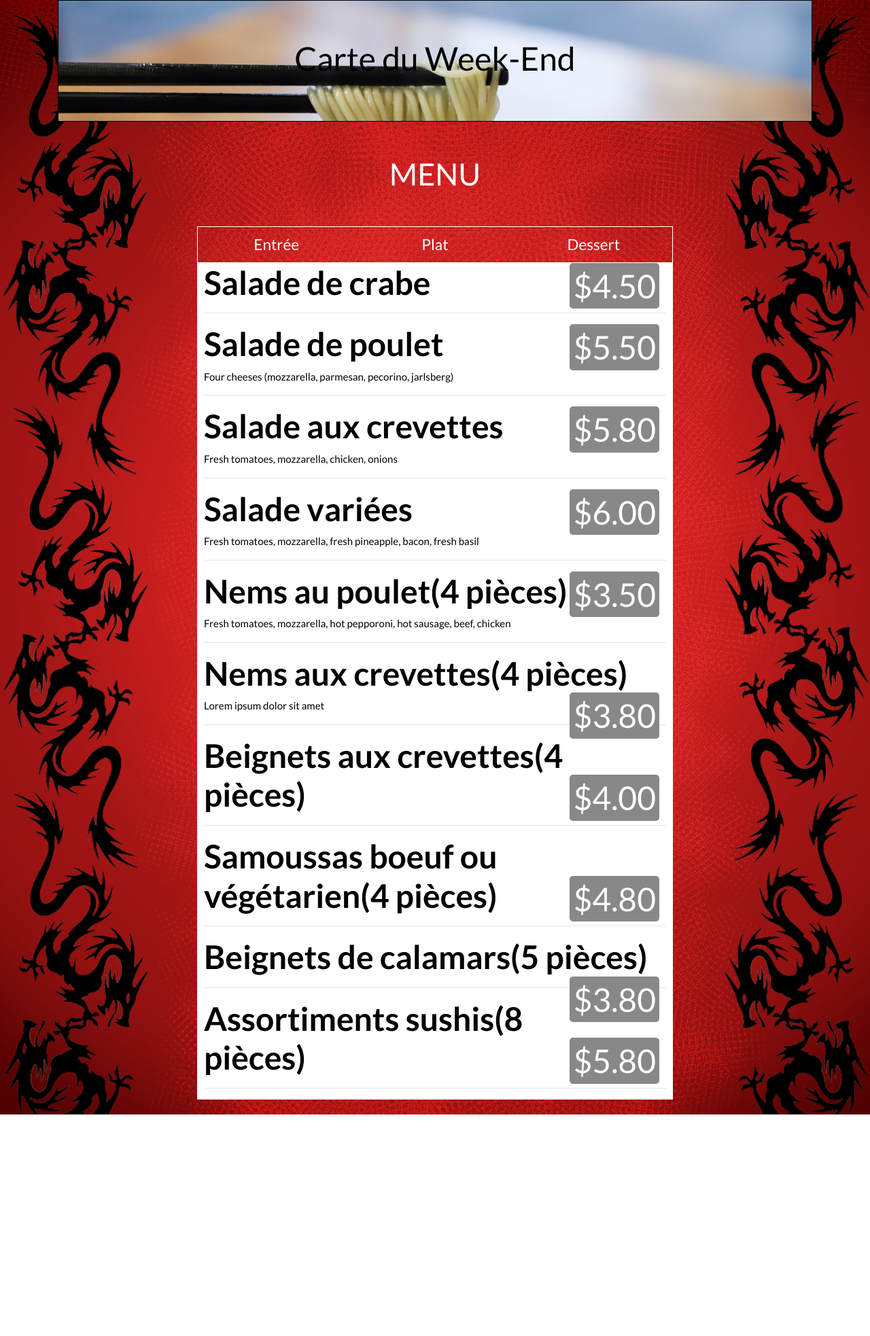
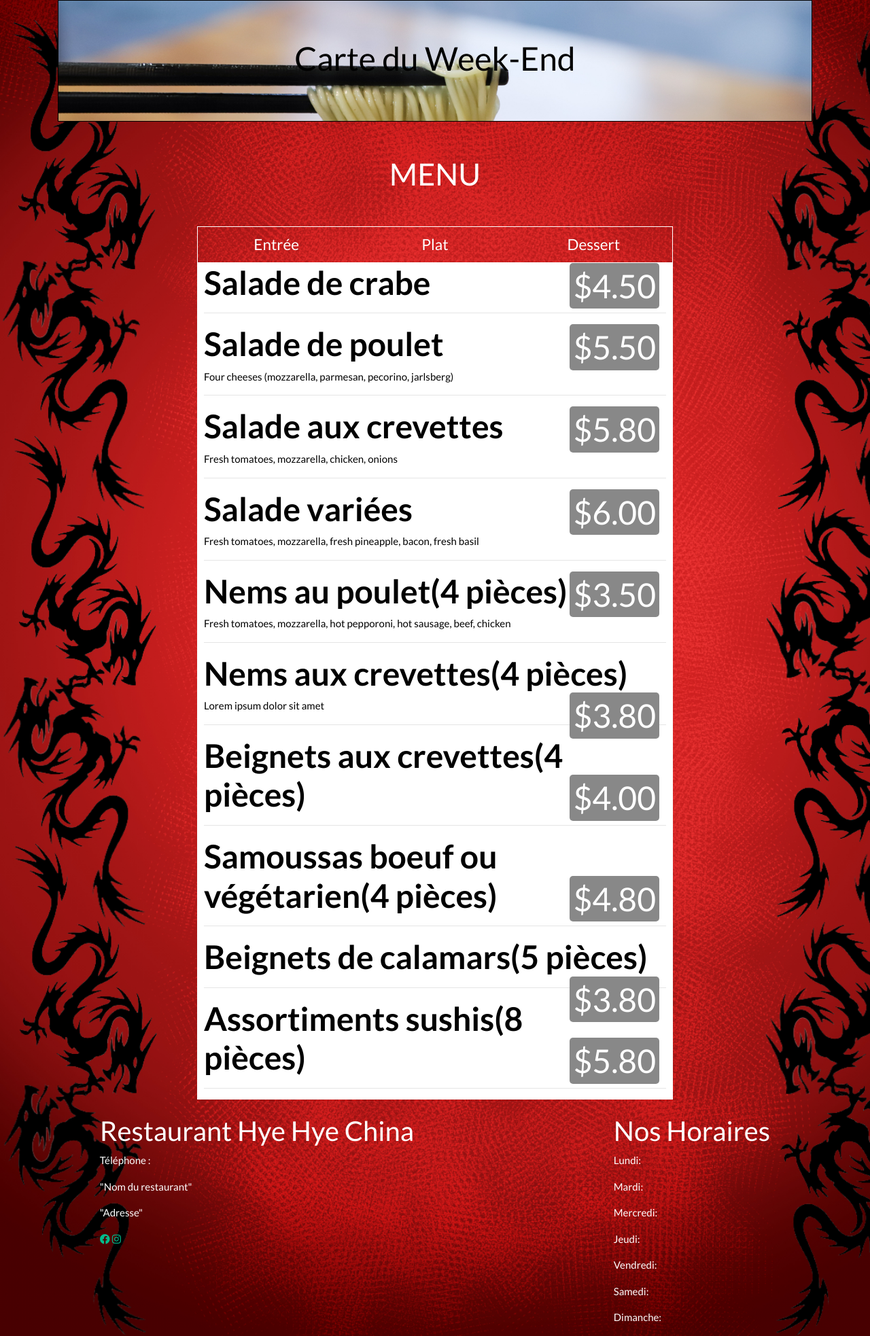
Before and after one commit to Fenibax/Hye-Hye-China, a Symfony app: template china/templates/china/carteWE.html.twig in a window 1280 px wide. Shown: the part 177-2143 px from the top of the page at 68% size. Before the commit the page ends 1817 px from the top, so only its background shows below. Run offline with Twig, Linux system fonts and the light colour scheme; the template is opened without the code that fills it, so the values that code supplies are empty; some libraries are stand-ins or nearby versions; some web fonts are replaced.

Commit message:
Ajout de path pour evenements et contact, footer dans la base

```diff
--- a/china/templates/base.html.twig
+++ b/china/templates/base.html.twig
@@ -39,10 +39,10 @@
         <a class="nav-link" href="{{path('Hye')}}">Hay Hay China</a>
       </li>
       <li class="nav-item">
-        <a class="nav-link" href="#">Evenement</a>
+        <a class="nav-link" href="{{path('evenements')}}">Evenement</a>
       </li>
       <li class="nav-item">
-        <a class="nav-link" href="#">Contact</a>
+        <a class="nav-link" href="{{path('contact')}}">Contact</a>
       </li>
 
        {% if app.user %}
@@ -69,6 +69,47 @@
     <div class="container">
         {% block body %}{% endblock %}
         </div>
+
         {% block javascripts %}{% endblock %}
+
     </body>
+
+
+{% block footer %}
+
+
+<footer>
+
+<div class="bloc6">
+<div>
+<h2>Restaurant Hye Hye China</h2>
+<p>Téléphone : </p>
+<p>"Nom du restaurant"</p>
+<p>"Adresse"</p>
+
+{# Liens réseaux sociaux ? #}
+<a href=""><i class="fab fa-facebook"></i></a>
+<a href=""><i class="fab fa-instagram"></i></a>
+
+
+</div>
+
+<div>
+
+<h2>Nos Horaires</h2>
+<p>Lundi: </p>
+<p>Mardi: </p>
+<p>Mercredi: </p>
+<p>Jeudi: </p>
+<p>Vendredi: </p>
+<p>Samedi: </p>
+<p>Dimanche: </p>
+
+</div>
+
+</div>
+
+</footer>
+
+{% endblock footer %}
 </html>
--- a/china/templates/china/index.html.twig
+++ b/china/templates/china/index.html.twig
@@ -105,7 +105,7 @@ Ut, iusto ipsam. Sequi iure quas eveniet ad ipsam architecto accusantium aperiam
 
 </main>
 
-<footer>
+{# <footer>
 
 <div class="bloc6">
 <div>
@@ -114,7 +114,7 @@ Ut, iusto ipsam. Sequi iure quas eveniet ad ipsam architecto accusantium aperiam
 <p>"Nom du restaurant"</p>
 <p>"Adresse"</p>
 
-{# Liens réseaux sociaux ? #}
+
 <a href=""><i class="fab fa-facebook"></i></a>
 <a href=""><i class="fab fa-instagram"></i></a>
 
@@ -136,6 +136,6 @@ Ut, iusto ipsam. Sequi iure quas eveniet ad ipsam architecto accusantium aperiam
 
 </div>
 
-</footer>
+</footer> #}
 
 {% endblock %}
```
Also changed, not shown: china/src/Controller/ChinaController.php (+20 -1 lines), china/templates/china/contact.html.twig (added, +7 -0 lines), china/templates/china/cartesemaine.html.twig (line endings or trailing spaces).
